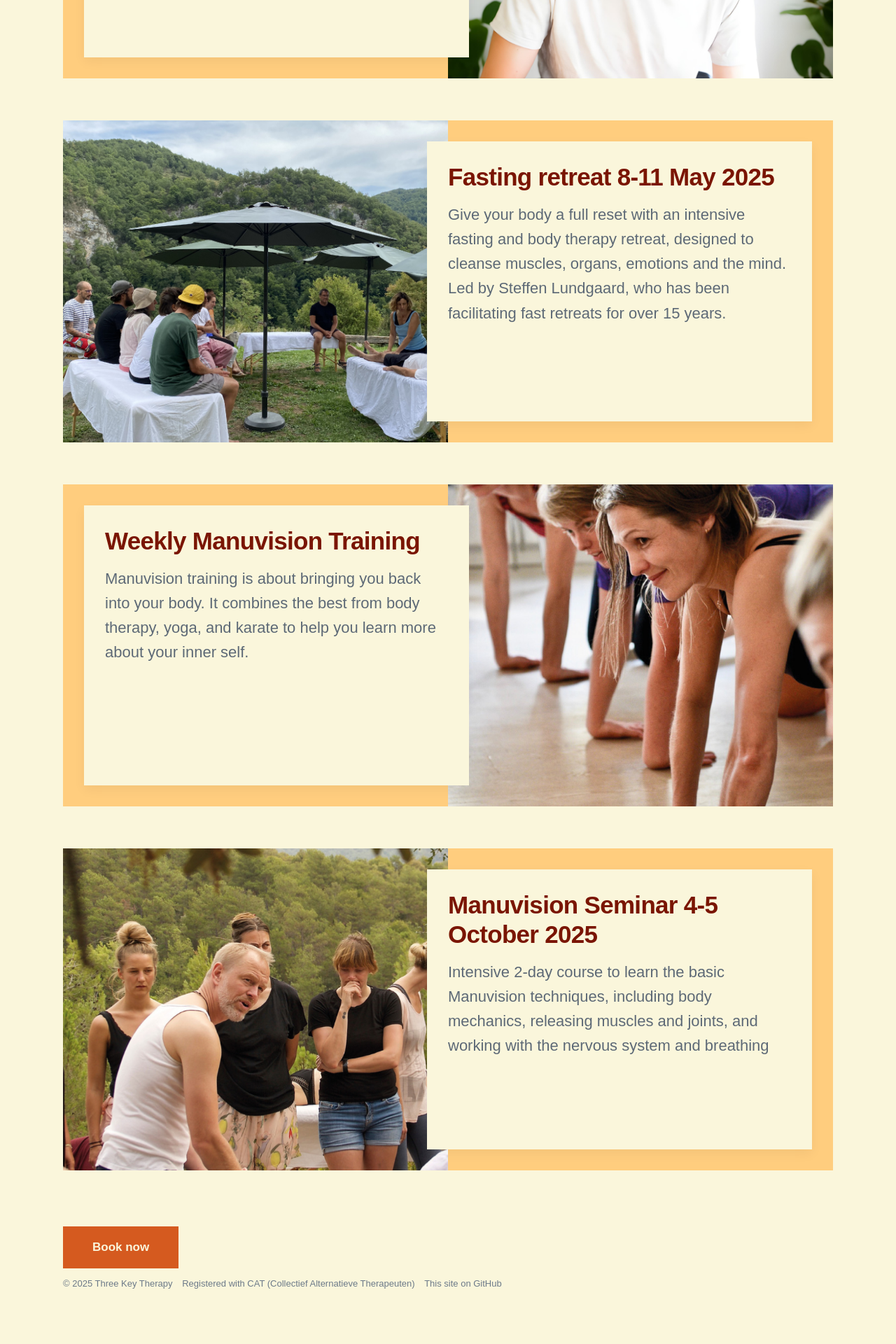
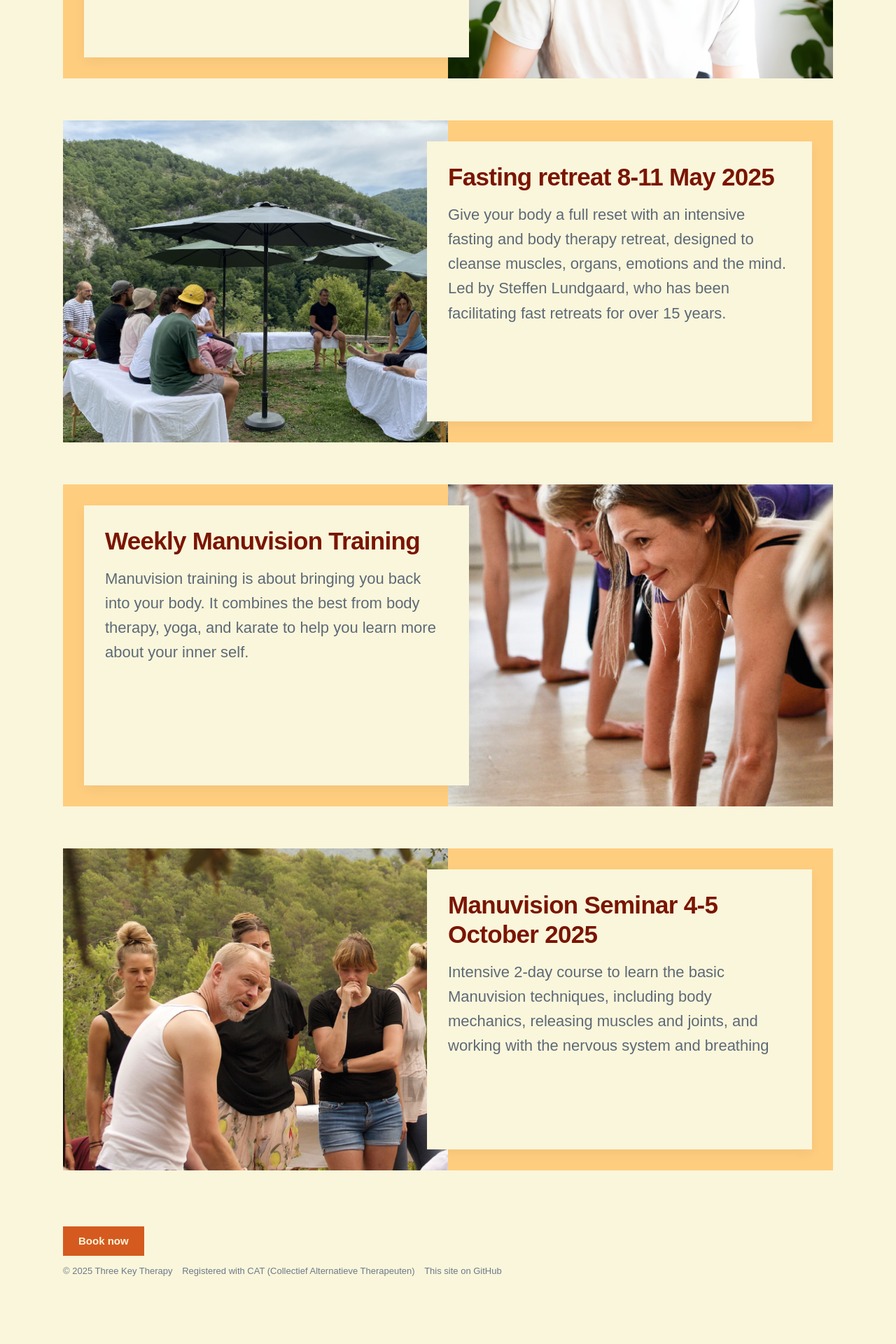
Before and after one commit to threekeytherapy/threekeytherapy.com, a Jekyll site: the page built from index.html, in a window 1280 px wide. Shown: the part 1606-3526 px from the top of the page at 70% size. Built offline with Jekyll 4.4.1, drawn with Linux system fonts in a browser that asks for light colours; nearby versions of some CDN libraries; some web fonts are replaced.

Commit message:
makes button small

```diff
--- a/_includes/footer.html
+++ b/_includes/footer.html
@@ -2,7 +2,7 @@
 
 	<div class="wrap">
 
-		<a href="/contact" class="button button--large"><b>Book now</b></a>
+		<a href="/contact" class="button button--small"><b>Book now</b></a>
 
 		<p class="footer__text">{{ site.data.settings.footer_settings.footer_tagline }}</p>
 
```
